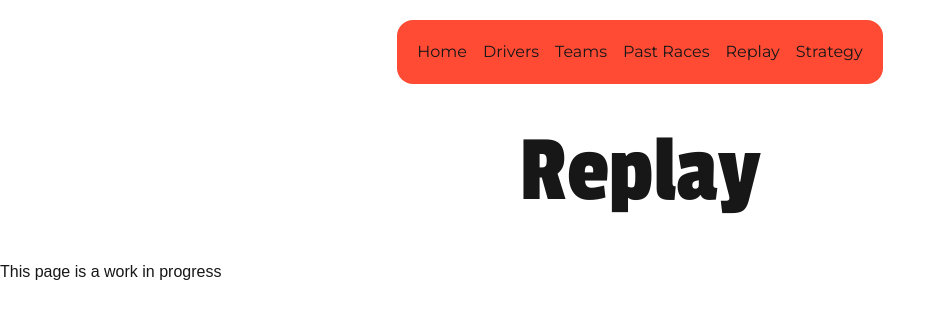
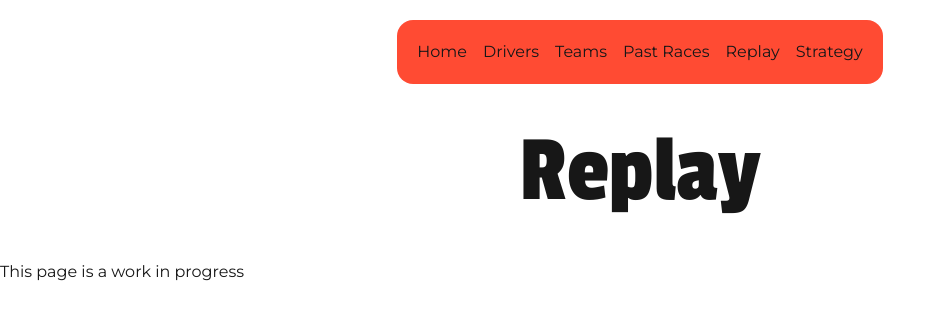
Before and after one commit to hiralsinghal/thirdspace-f1, a Next.js app: page /replay in a window 1280 px wide. Shown: the top 320 px of the page, without its empty margins (0-942 px from the left). Built offline with nearby package versions, Linux system fonts and the light colour scheme; a web font is replaced by a local one.

Commit message:
font-body replay

```diff
--- a/src/app/replay/page.tsx
+++ b/src/app/replay/page.tsx
@@ -4,7 +4,7 @@ export default function Replay() {
     return (
         <div>
             <h1 className="my-10 mx-auto text-center font-heading text-8xl">Replay</h1>
-            <p>This page is a work in progress</p>
+            <p className="font-body">This page is a work in progress</p>
         </div>
     );
 }
```
